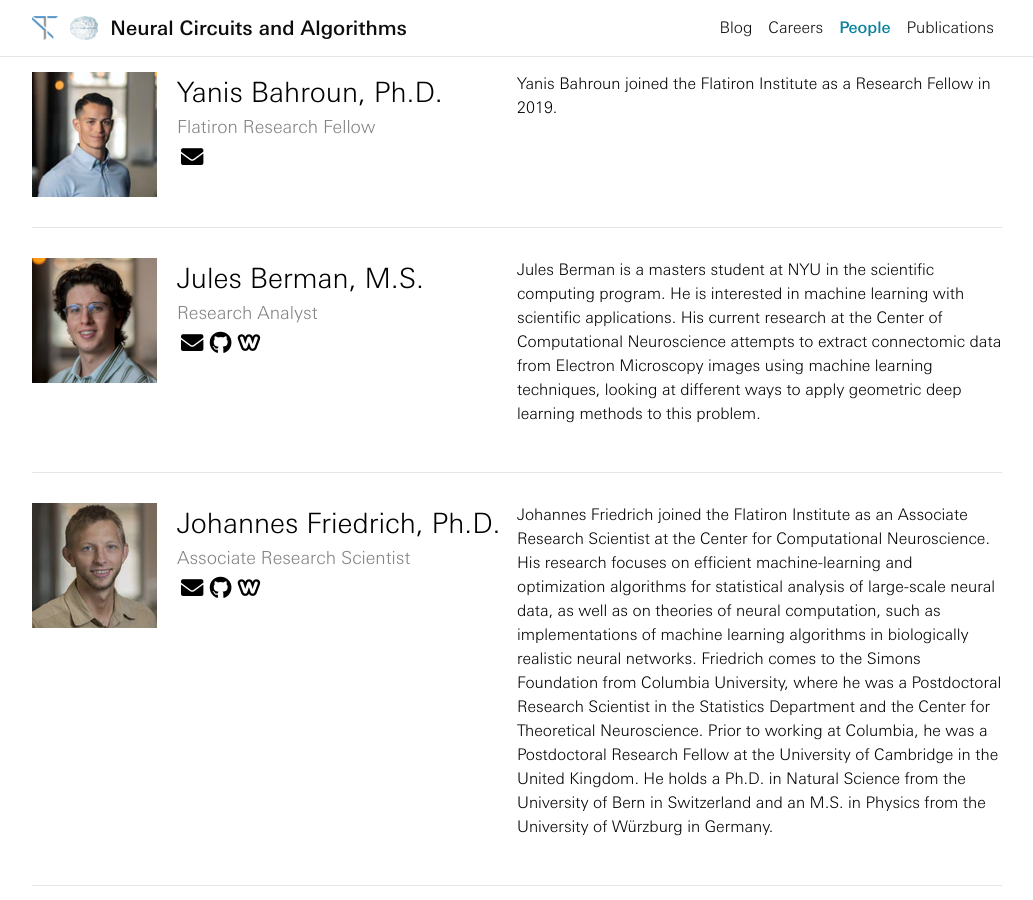
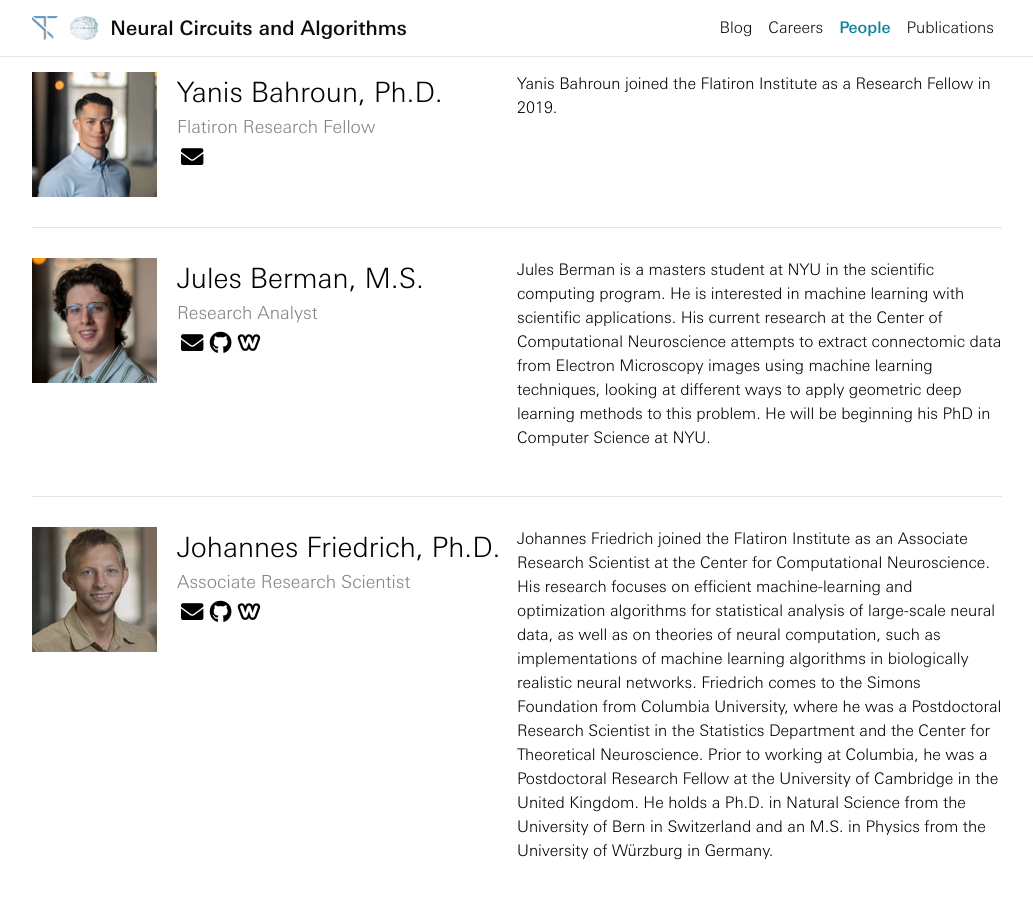
Before and after one commit to neural-circuits-and-algorithms/NCA-website, a Jekyll site: the page built from _pages/people.md, in a window 1280 px wide and 900 px high, scrolled down 575 px. Shown: the whole window, without its empty margins (123-1156 px from the left). Built offline with Jekyll 4.4.1, drawn with Linux system fonts in a browser that asks for light colours; nearby versions of some CDN libraries; comment, search, counter and statistics services are not loaded; a style sheet for code colours, icons or effects is not loaded.

Commit message:
Update jules.md

```diff
--- a/_people/jules.md
+++ b/_people/jules.md
@@ -10,4 +10,4 @@ github_username: julesberman
 website: http://julesberman.github.io
 ---
 <!-- bio below -->
-Jules Berman is a masters student at NYU in the scientific computing program. He is interested in machine learning with scientific applications. His current research at the Center of Computational Neuroscience attempts to extract connectomic data from Electron Microscopy images using machine learning techniques, looking at different ways to apply geometric deep learning methods to this problem.
+Jules Berman is a masters student at NYU in the scientific computing program. He is interested in machine learning with scientific applications. His current research at the Center of Computational Neuroscience attempts to extract connectomic data from Electron Microscopy images using machine learning techniques, looking at different ways to apply geometric deep learning methods to this problem. He will be beginning his PhD in Computer Science at NYU.
```
